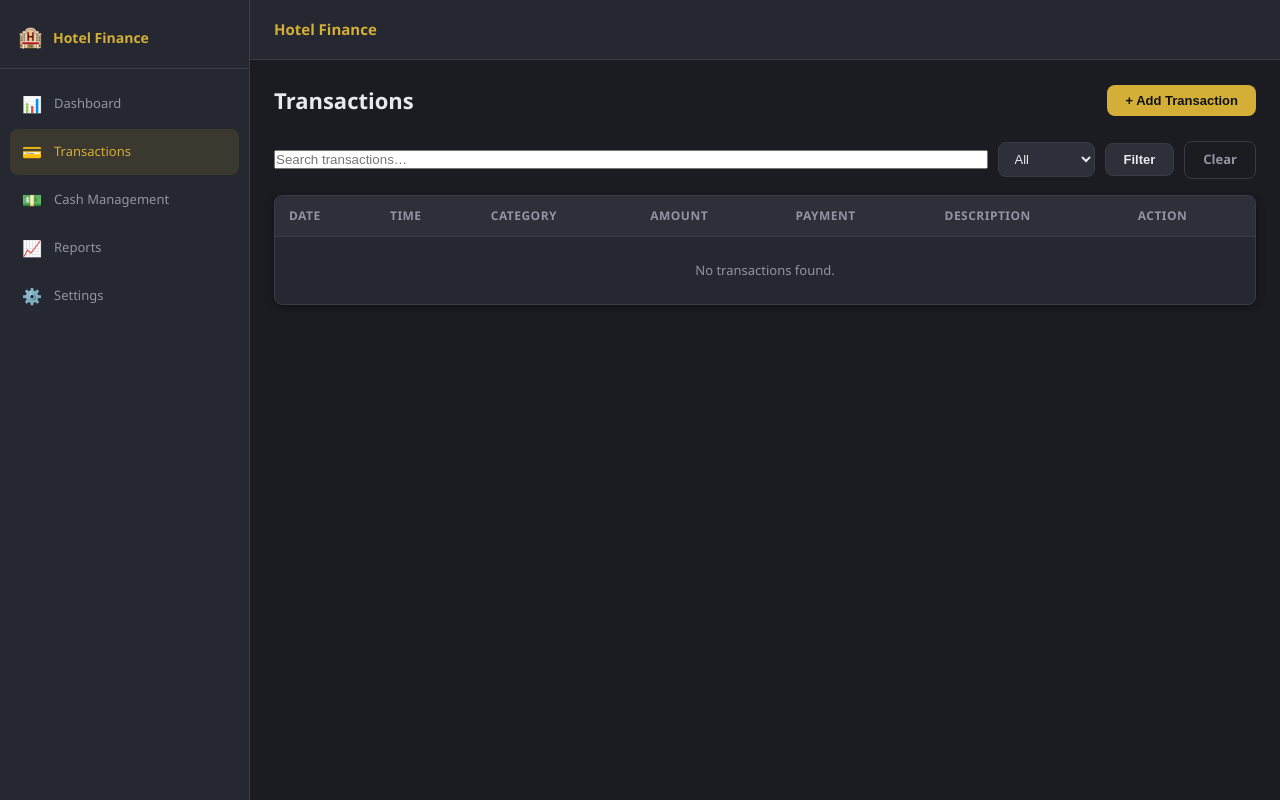
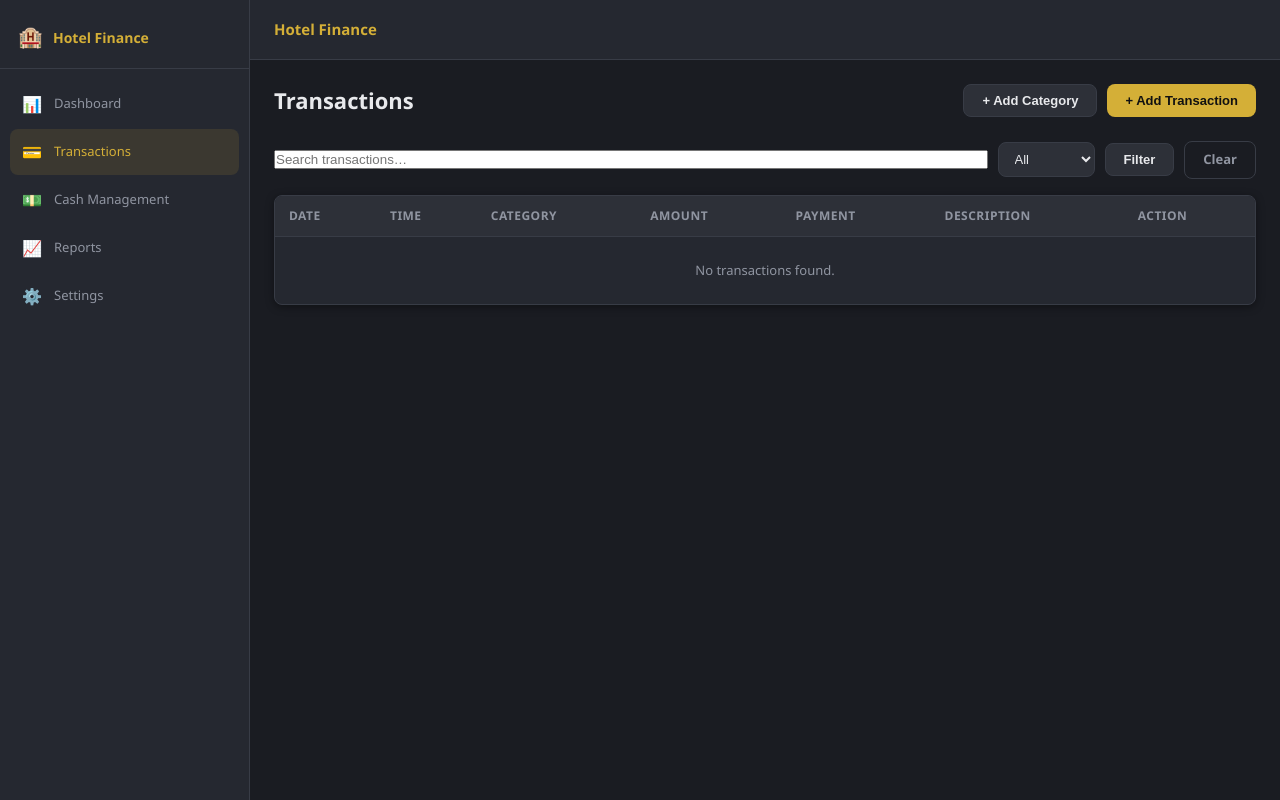
Before and after one commit to aryanns11-art/FinStay, a Flask app: page /transactions in a window 1280 px wide. Run offline with Flask 3, Linux system fonts and the light colour scheme; data that the repository does not hold is empty; parts of the project's set-up code (start-up, migrations or seed data) failed here and were passed over.

Commit message:
feat: add custom transaction categories

```diff
--- a/HotelFinance/HotelFinance/app/controllers/category_controller.py
+++ b/HotelFinance/HotelFinance/app/controllers/category_controller.py
@@ -9,3 +9,9 @@
 
     def get_categories(self):
         return self.service.get_categories()
+
+    def create_category(self, name, category_type):
+        return self.service.create_category(
+            name=name,
+            category_type=category_type,
+        )
--- a/HotelFinance/HotelFinance/app/database/repositories/category_repository.py
+++ b/HotelFinance/HotelFinance/app/database/repositories/category_repository.py
@@ -24,3 +24,12 @@
             .filter(Category.type == "Expense")
             .all()
         )
+
+    def create_category(self, name, category_type):
+        category = Category(
+            name=name,
+            type=category_type,
+            is_default=False,
+        )
+
+        return self.add(category)
--- a/HotelFinance/HotelFinance/app/services/category_service.py
+++ b/HotelFinance/HotelFinance/app/services/category_service.py
@@ -9,3 +9,17 @@
 
     def get_categories(self):
         return self.repository.get_all()
+
+    def create_category(self, name, category_type):
+        name = name.strip()
+
+        if not name:
+            raise ValueError("Category name is required.")
+
+        if category_type not in ("Income", "Expense"):
+            raise ValueError("Category type must be Income or Expense.")
+
+        return self.repository.create_category(
+            name=name,
+            category_type=category_type,
+        )
--- a/HotelFinance/HotelFinance/app/services/report_generator.py
+++ b/HotelFinance/HotelFinance/app/services/report_generator.py
@@ -3,7 +3,10 @@
 from io import BytesIO
 from xml.sax.saxutils import escape
 
+import matplotlib
+matplotlib.use("Agg")
 import matplotlib.pyplot as plt
+
 from reportlab.lib import colors
 from reportlab.lib.pagesizes import A4
 from reportlab.lib.styles import ParagraphStyle, getSampleStyleSheet
--- a/HotelFinance/HotelFinance/flask_app/routes/transactions.py
+++ b/HotelFinance/HotelFinance/flask_app/routes/transactions.py
@@ -86,6 +86,44 @@
     return redirect(url_for("transactions.index"))
 
 
+@bp.route("/categories/add", methods=["POST"])
+def add_category():
+    session = db_session()
+
+    try:
+        name = request.form.get("category_name", "").strip()
+        category_type = request.form.get("category_type", "").strip()
+
+        categories = CategoryController(session)
+
+        categories.create_category(
+            name=name,
+            category_type=category_type,
+        )
+
+        flash(
+            f"{category_type} category '{name}' added successfully.",
+            "success",
+        )
+
+    except ValueError as e:
+        flash(str(e), "error")
+
+    except Exception:
+        session.rollback()
+
+        from app.utils.logger import logger
+        logger.exception("Add category error")
+
+        flash(
+            "Unable to add category. The category may already exist.",
+            "error",
+        )
+
+    return redirect(url_for("transactions.index"))
+
+
+
 @bp.route("/transactions/delete/<int:transaction_id>", methods=["POST"])
 def delete(transaction_id):
     session = db_session()
--- a/HotelFinance/HotelFinance/flask_app/templates/transactions.html
+++ b/HotelFinance/HotelFinance/flask_app/templates/transactions.html
@@ -4,7 +4,16 @@
 {% block content %}
 <div class="page-header">
   <h1 class="page-title">Transactions</h1>
-  <button class="btn btn-primary" onclick="openModal('addModal')">+ Add Transaction</button>
+
+  <div style="display:flex; gap:10px;">
+    <button class="btn btn-secondary" onclick="openModal('categoryModal')">
+      + Add Category
+    </button>
+
+    <button class="btn btn-primary" onclick="openModal('addModal')">
+      + Add Transaction
+    </button>
+  </div>
 </div>
 
 <!-- ── Filters ── -->
@@ -130,7 +139,75 @@
     </form>
   </div>
 </div>
+
+
+<!-- ══════════════ ADD CATEGORY MODAL ══════════════ -->
+<div id="categoryModal" class="modal-overlay" style="display:none;">
+  <div class="modal modal--sm">
+
+    <div class="modal-header">
+      <h2 class="modal-title">Add Category</h2>
+
+      <button
+        type="button"
+        class="modal-close"
+        onclick="closeModal('categoryModal')">
+        ×
+      </button>
+    </div>
+
+    <form
+      method="post"
+      action="{{ url_for('transactions.add_category') }}"
+      class="modal-body">
+
+      <div class="form-group">
+        <label class="form-label">Category Name *</label>
+
+        <input
+          type="text"
+          name="category_name"
+          class="input-text"
+          maxlength="100"
+          required
+          placeholder="e.g. Laundry"
+        />
+      </div>
+
+      <div class="form-group" style="margin-top:14px;">
+        <label class="form-label">Category Type *</label>
+
+        <select
+          name="category_type"
+          class="input-select"
+          required>
+
+          <option value="Income">Income</option>
+          <option value="Expense">Expense</option>
+
+        </select>
+      </div>
+
+      <div class="modal-footer">
+        <button
+          type="button"
+          class="btn btn-ghost"
+          onclick="closeModal('categoryModal')">
+          Cancel
+        </button>
+
+        <button
+          type="submit"
+          class="btn btn-primary">
+          Add Category
+        </button>
+      </div>
+
+    </form>
+  </div>
+</div>
 {% endblock %}
+
 
 {% block scripts %}
 <script>
--- /dev/null
+++ b/HotelFinance/HotelFinance/launcher.py
@@ -0,0 +1,155 @@
+"""
+HotelFinance Windows Launcher
+==============================
+Entry point packaged into HotelFinance.exe by PyInstaller.
+
+Strategy
+--------
+Flask is run in a background DAEMON THREAD (not a subprocess).
+The Flask app factory is imported directly — same process, no child Python.
+
+Clean shutdown
+--------------
+A Windows console-control handler catches CTRL+C and the window-close (X button)
+events.  On either event it sets a threading.Event which causes main() to return,
+after which Python exits and all daemon threads die with it.
+
+Werkzeug's dev server cannot be stopped cleanly from another thread, but because
+the Flask thread is a daemon it is forcibly terminated by the OS when the main
+thread exits — which is exactly what we want.
+
+Database / backup paths
+-----------------------
+config.py already handles sys.frozen:
+    BASE_DIR = Path(sys.executable).resolve().parent
+So data/ and backups/ always sit next to HotelFinance.exe, never in _MEIPASS.
+"""
+
+import os
+import sys
+import time
+import threading
+import webbrowser
+
+# ── 1. Fix sys.path for frozen bundle ───────────────────────────────────────
+if getattr(sys, "frozen", False):
+    # _MEIPASS contains all collected Python packages
+    sys.path.insert(0, sys._MEIPASS)
+    # Also insert the EXE directory so config.py / .env resolve correctly
+    sys.path.insert(0, os.path.dirname(sys.executable))
+else:
+    sys.path.insert(0, os.path.dirname(os.path.abspath(__file__)))
+
+# ── 2. Force Agg backend BEFORE matplotlib is imported anywhere ─────────────
+os.environ["MPLBACKEND"] = "Agg"
+
+# ── 3. Constants ─────────────────────────────────────────────────────────────
+HOST = "127.0.0.1"
+PORT = 5000
+URL  = f"http://{HOST}:{PORT}"
+
+# ── 4. Shutdown event shared between main thread and console handler ─────────
+_shutdown = threading.Event()
+
+
+def _install_console_handler():
+    """
+    Register a Windows console-control handler so that:
+      - Ctrl+C  (CTRL_C_EVENT)
+      - Ctrl+Break
+      - Window X button  (CTRL_CLOSE_EVENT)
+      - Logoff / Shutdown
+    all set _shutdown and give the main thread a moment to exit cleanly.
+    """
+    try:
+        import ctypes
+        import ctypes.wintypes
+
+        HANDLER_ROUTINE = ctypes.WINFUNCTYPE(ctypes.wintypes.BOOL, ctypes.wintypes.DWORD)
+
+        @HANDLER_ROUTINE
+        def _handler(ctrl_type):
+            _shutdown.set()
+            # Give the main thread up to 5 s to exit before Windows kills us
+            time.sleep(5)
+            return True   # suppress default handler
+
+        ctypes.windll.kernel32.SetConsoleCtrlHandler(_handler, True)
+    except Exception:
+        pass   # non-Windows or ctypes unavailable — KeyboardInterrupt fallback used
+
+
+# ── 5. Flask thread ──────────────────────────────────────────────────────────
+
+def _run_flask():
+    """Start the Flask dev server in a background daemon thread."""
+    from flask_app import create_app
+    flask_app = create_app()
+    flask_app.run(host=HOST, port=PORT, debug=False, use_reloader=False)
+
+
+def _wait_for_flask(timeout: int = 30) -> bool:
+    """Poll until Flask responds or timeout expires."""
+    import urllib.request
+    import urllib.error
+
+    deadline = time.time() + timeout
+    while time.time() < deadline:
+        try:
+            urllib.request.urlopen(URL, timeout=1)
+            return True
+        except Exception:
+            time.sleep(0.25)
+    return False
+
+
+# ── 6. Main ──────────────────────────────────────────────────────────────────
+
+def main():
+    _install_console_handler()
+
+    # Set a visible console title
+    try:
+        import ctypes
+        ctypes.windll.kernel32.SetConsoleTitleW(
+            "Hotel Finance — close this window to stop the application"
+        )
+    except Exception:
+        pass
+
+    # Start Flask in a daemon thread (dies when main thread exits)
+    flask_thread = threading.Thread(target=_run_flask, daemon=True, name="flask-server")
+    flask_thread.start()
+
+    print(f"Starting Hotel Finance…")
+    print(f"Server: {URL}")
+    print()
+
+    # Wait for readiness
+    if _wait_for_flask(timeout=30):
+        print("Ready — opening browser.")
+        webbrowser.open(URL)
+    else:
+        print(f"WARNING: Flask did not start within 30 seconds.")
+        print(f"Try opening {URL} manually.")
+
+    print()
+    print("Hotel Finance is running.")
+    print("Close this window (or press Ctrl+C) to stop.")
+    print()
+
+    # Block until shutdown event or Ctrl+C
+    try:
+        while not _shutdown.is_set():
+            # Wake up every second to check — allows clean Ctrl+C on Windows
+            _shutdown.wait(timeout=1.0)
+    except KeyboardInterrupt:
+        pass
+
+    print("Shutting down…")
+    # Daemon thread will be killed when we return here and Python exits
+    sys.exit(0)
+
+
+if __name__ == "__main__":
+    main()
```
Also changed, not shown: HotelFinance/HotelFinance/hotel_finance.db (added).
